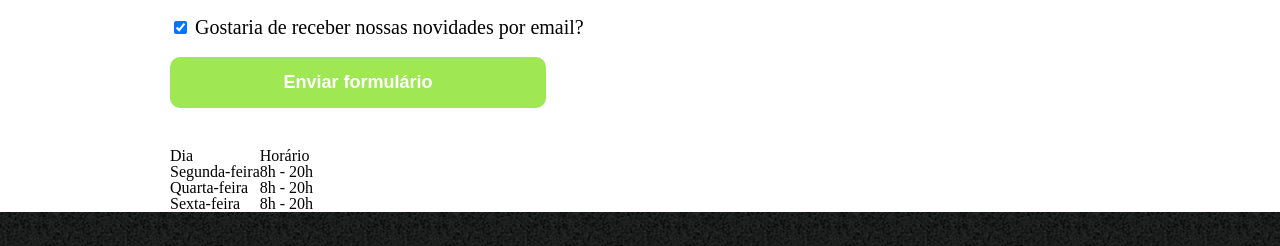
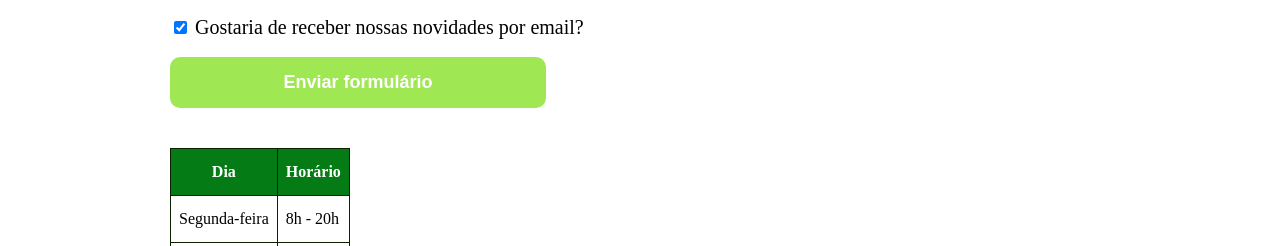
Before and after one commit to RafaGarbin/Barbearia-Alura-, a plain HTML site: page contato.html in a window 1280 px wide. Shown: the part 847-1093 px from the top of the page. Drawn offline with Linux system fonts and the light colour scheme.

Commit message:
css tabela

```diff
--- a/contato.html
+++ b/contato.html
@@ -62,11 +62,14 @@
         </form>
 
         <table>
-            <tr>
-                <td>Dia</td>
-                <td>Horário</td>
-            </tr>
+            <thead>
+                <tr>
+                    <th>Dia</th>
+                    <th>Horário</th>
+                </tr>
+            </thead>
 
+            <tbody>
             <tr>
                 <td>Segunda-feira</td>
                 <td>8h - 20h</td>
@@ -81,6 +84,7 @@
                 <td>Sexta-feira</td>
                 <td>8h - 20h</td>
             </tr>
+            </tbody>
 
 
         </table>
--- a/style.css
+++ b/style.css
@@ -130,3 +130,16 @@ form label, form legend {
     transform: scale(1.1);
 
  }
+table{
+    margin: 20px 0 40px;
+}
+thead{
+    background: #047b14;
+    color: white;
+    font-weight: bold;
+}
+td, th{
+    border: 1px solid #0a2201;
+    padding: 15px 8px;
+
+}
```
